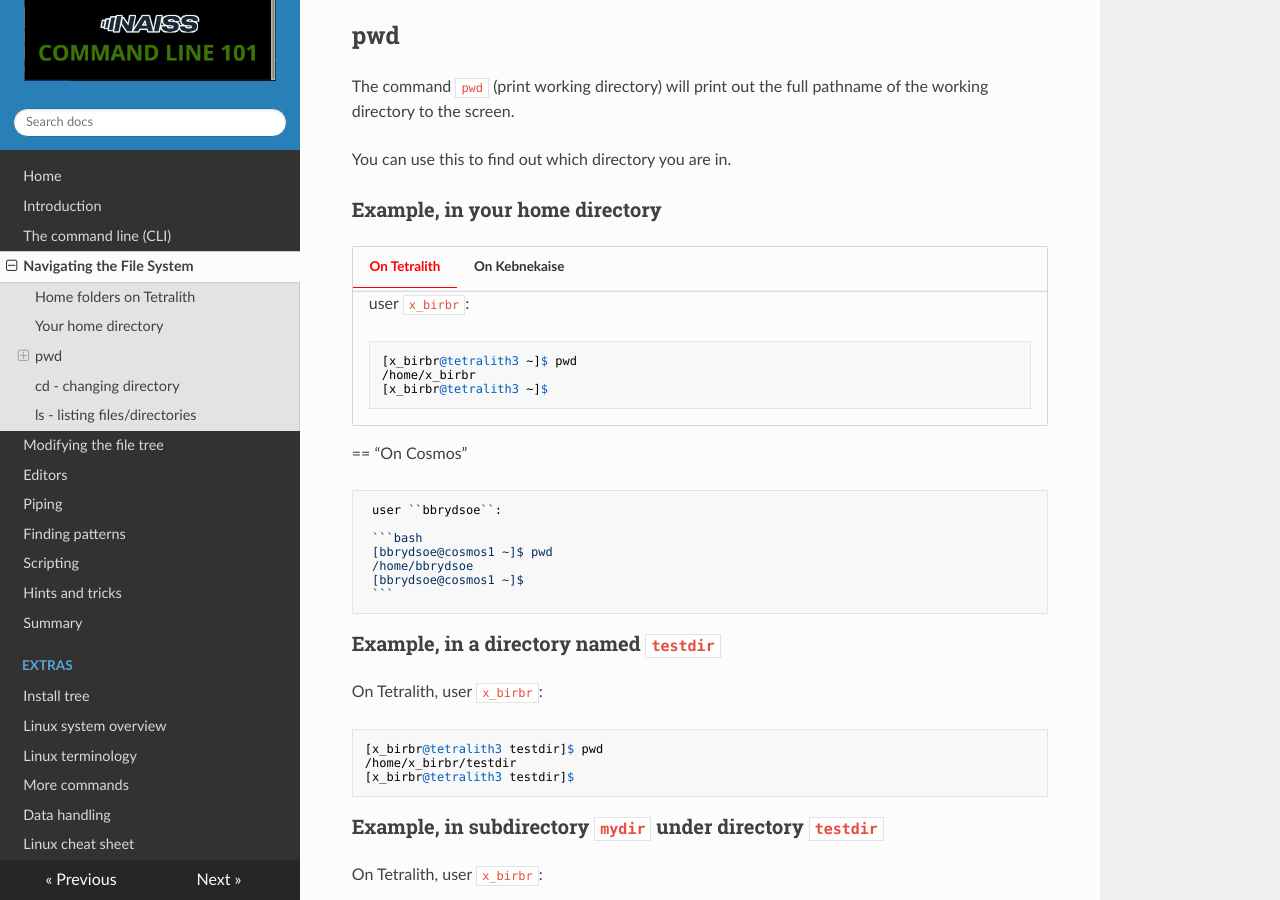
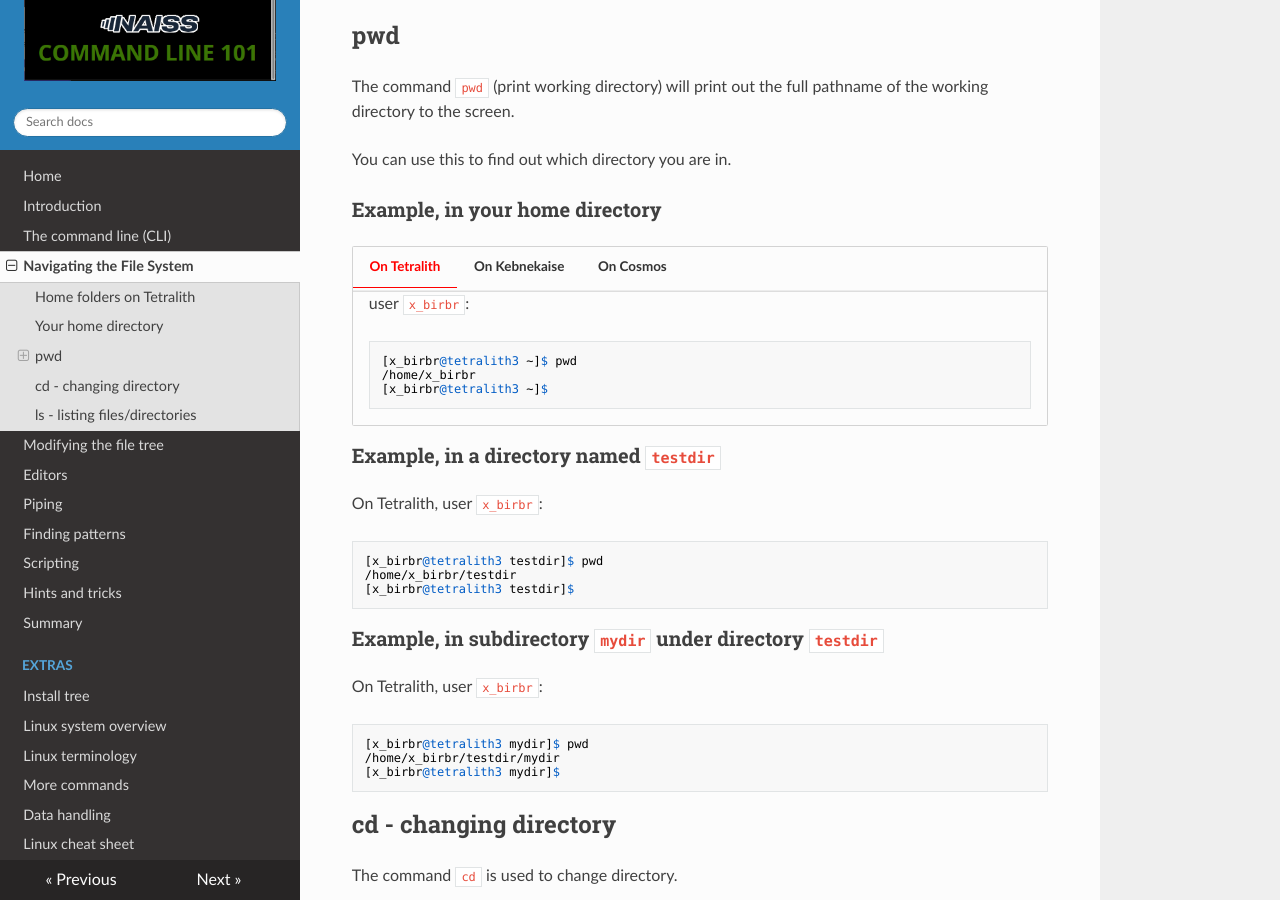
Before and after one commit to hpc2n/linux-command-line-101, an MkDocs documentation site: the page built from docs/filesystem.md, in a window 1280 px wide and 900 px high, scrolled down 2948 px. Built offline with MkDocs 1.6.1, drawn with Linux system fonts in a browser that asks for light colours; nearby versions of some CDN libraries.

Commit message:
Update filesystem.md
fixed cosmos tab

````diff
--- a/docs/filesystem.md
+++ b/docs/filesystem.md
@@ -109,7 +109,7 @@ You can use this to find out which directory you are in.
      b-an01 [~]$
      ```
 
-== "On Cosmos"
+=== "On Cosmos"
 
      user ``bbrydsoe``:
 
````
